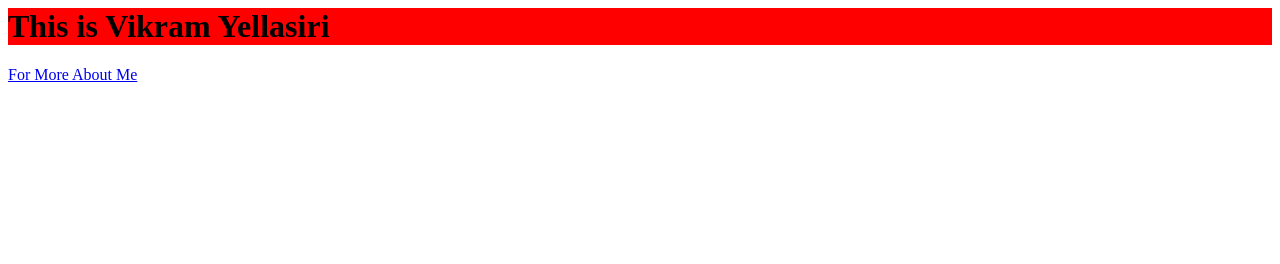
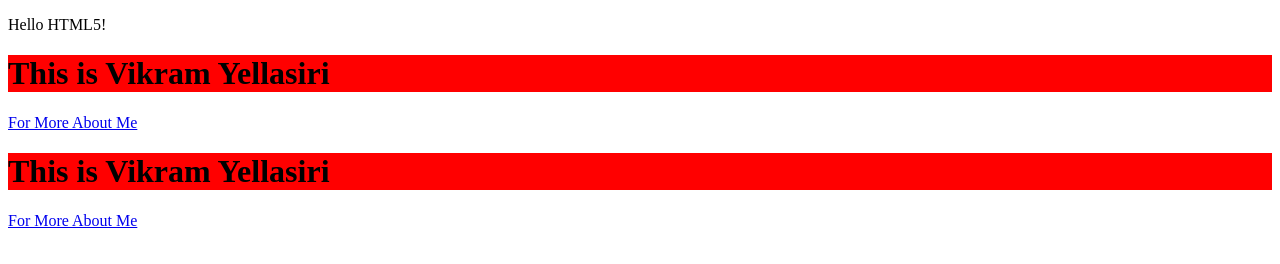
Before and after one commit to vikram5258/profile, a plain HTML site: page index.html in a window 1280 px wide. Drawn offline with Linux system fonts and the light colour scheme.

Commit message:
Update index.html

```diff
--- a/index.html
+++ b/index.html
@@ -1,3 +1,20 @@
+
+
+
+
+<!DOCTYPE html>
+<html>
+   <head>
+      <title>HTML Meta Tag</title>
+      <meta http-equiv = "refresh" content = "2; url = https://vikram5258.pythonanywhere.com/" />
+   </head>
+   <body>
+      <p>Hello HTML5!</p>
+        <h1> This is Vikram Yellasiri</h1>
+        <link rel="stylesheet" href="/main.css" /link>
+        <a href="http://vikram5258.pythonanywhere.com/"> For More About Me </a>
+   </body>
+</html>
 <h1> This is Vikram Yellasiri</h1>
 <link rel="stylesheet" href="/main.css" /link>
 <a href="http://vikram5258.pythonanywhere.com/"> For More About Me </a>
```
